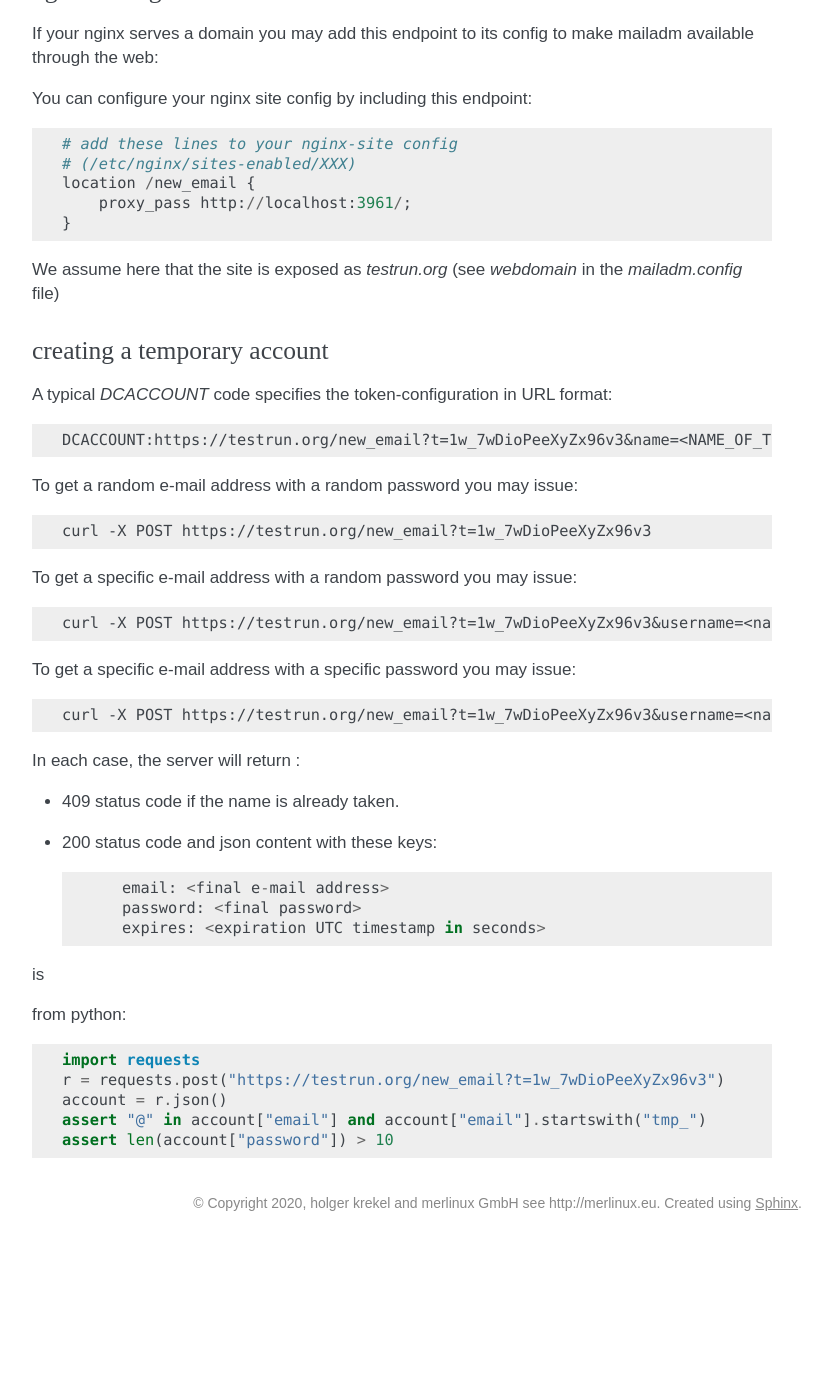
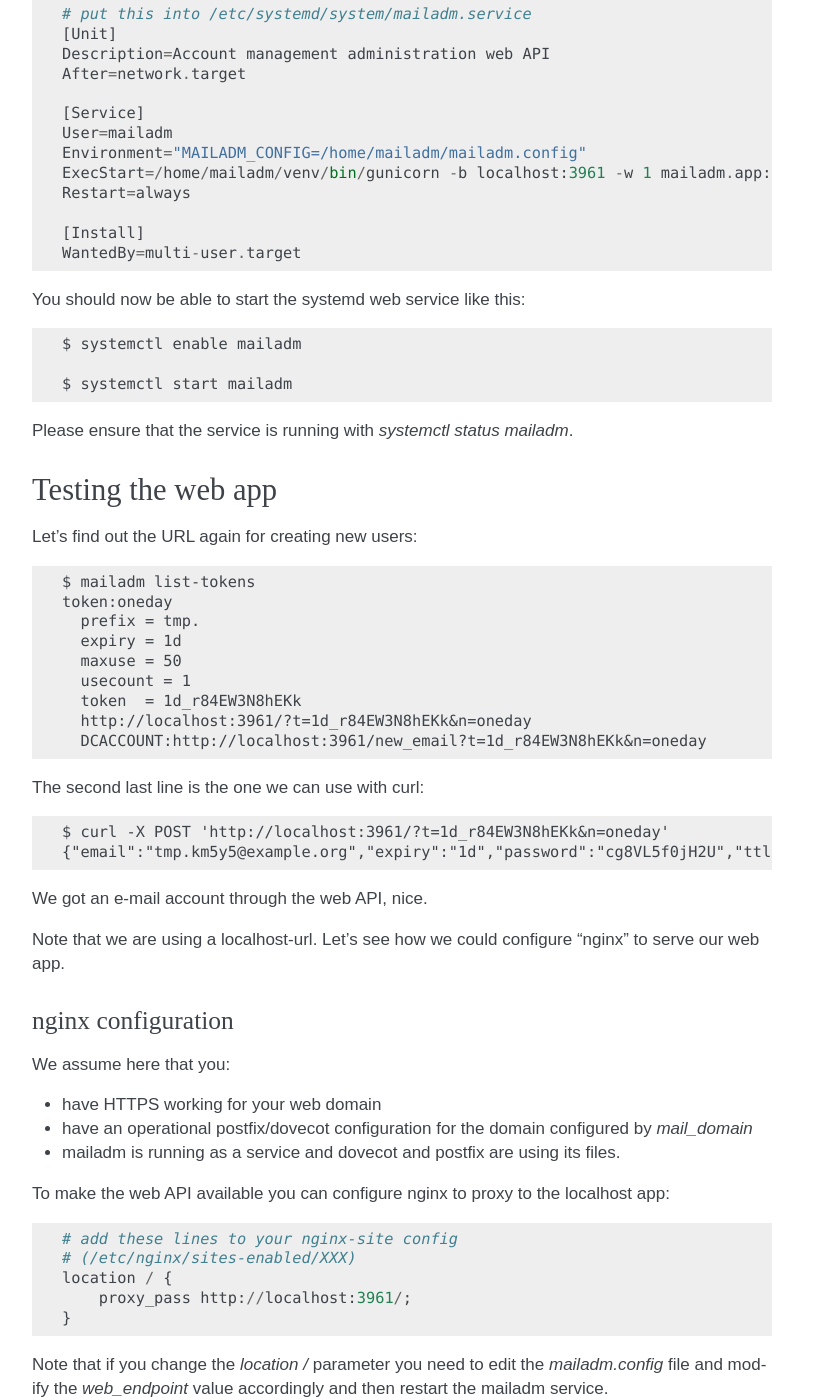
Before and after one commit to deltachat/mailadm, a Sphinx documentation site: the page built from doc/index.rst, in a window 1280 px wide and 1400 px high, scrolled down 3243 px. Shown: the whole window, without its empty margins (348-1180 px from the left). Built offline with Sphinx 7.4.7, drawn with Linux system fonts in a browser that asks for light colours; before the commit the page ends 4484 px from its top, so only the background shows below that; some of the changed text lies outside the part shown.

```diff
--- a/doc/index.rst
+++ b/doc/index.rst
@@ -22,7 +22,7 @@
 
 - You have Python and virtualenv installed.
 
-- `/home/vmail/testrun.org/` is the base directory where all user mail
+- `/home/vmail/example.org/` is the base directory where all user mail
   directories are created by dovecot. This directory is managed by dovecot
   by the `vmail` user and dirs/files are created by the dovecot service.
 
@@ -34,15 +34,16 @@
 installing mailadm
 +++++++++++++++++++++++++++++++++
 
-Create and activate a Python virtualenv and install mailadm::
+Create a user account "mailadm" and login/su to this user.
+Then create and activate a Python virtualenv and install mailadm::
 
     # go to mailadm home directory
     cd ~mailadm
 
-    python3 -m venv venv
-    venv/bin/pip install mailadm
+    virtualenv venv
+    venv/bin/pip install -q mailadm
 
-    # activate venv, and set mailadm config path on login
+    # always activate venv, and set mailadm config path for mailadm user
     echo "source ~/venv/bin/activate venv" >> .bashrc
     echo "export MAILADM_CONFIG=\$HOME/mailadm.config" >> .bashrc
 
@@ -54,20 +55,19 @@
 
 The mailadm configuration specifies where system file
 locations and the mailadm database are to be found.
-Token configuration are kept in the database.
-We assume that `$HOME` points to the "mailadm" user home directory.
+Token and user information is kept in the sqlite database
+located at `path_mailadm_db`.  Here, we assume that `$HOME` points to
+the "mailadm" user home directory::
 
-Example `$HOME/mailadm.config` file::
-
-    # content of $HOME/mailadm.config
+    # content of /home/mailadm/mailadm.config
     [sysconfig]
     path_mailadm_db = $HOME/mailadm.db
     path_dovecot_users= $HOME/dovecot-users
     path_virtual_mailboxes = $HOME/virtual_mailboxes
-    path_vmaildir = /home/vmail/testrun.org
+    path_vmaildir = /home/vmail/example.org
 
-    web_endpoint = http://localhost:3960
-    mail_domain = testrun.org
+    web_endpoint = http://localhost:3961/
+    mail_domain = example.org
     dovecot_uid = 1000
     dovecot_gid = 1000
 
@@ -80,27 +80,38 @@
 you can now add a first "token"::
 
     $ mailadm add-token oneday --expiry 1d --prefix="tmp."
+    DB: Creating schema /home/mailadm/mailadm.db
     added token 'oneday'
     token:oneday
       prefix = tmp.
       expiry = 1d
       maxuse = 50
       usecount = 0
-      token  = 1d_cRqmTnHdQmku
-      http://localhost:3960?t=1d_cRqmTnHdQmku&n=oneday
-      DCACCOUNT:http://localhost:3960?t=1d_cRqmTnHdQmku&n=oneday
+      token  = 1d_r84EW3N8hEKk
+      http://localhost:3961/new_email?t=1d_r84EW3N8hEKk&n=oneday
+      DCACCOUNT:http://localhost:3961/new_email?t=1d_r84EW3N8hEKk&n=oneday
 
 and then we can add a user (which will automatically use the token
 because the email addresses matches the prefix)::
 
-    $ mailadm add-user tmp.12345@testrun.org
+    $ mailadm add-user tmp.12345@example.org
+    added addr 'tmp.12345@example.org' with token 'oneday'
+    wrote /home/mailadm/virtual_mailboxes
+    wrote /home/mailadm/dovecot-users
+
+Mailadm writes out files for use by postfix and dovecot
+and the next section provides an example how to integrate them.
 
 
+Integrate with system services
+------------------------------
 
-Integration with dovecot
+
+integration with dovecot
 ++++++++++++++++++++++++
 
-mailadm integrates with dovecot by producing passwd files::
+We can integrate mailadm with dovecot (for serving IMAP users)
+by producing a passwd configuration file::
 
     # put this into /etc/dovecot/conf.d/auth-tmp-passwdfile.conf.ext
     passdb {
@@ -115,21 +126,25 @@
       default_fields = uid=vmail gid=vmail home=/home/vmail/%d/%n mail_location=maildir:/home/vmail/%d/%u/mail:INDEX=/home/vmail/%d/%u/index:LAYOUT=fs
     }
 
-We need to include this file from the `/etc/dovecot/conf.d/10-auth.conf` file::
+Now we need to include this file from the `/etc/dovecot/conf.d/10-auth.conf` file
+by adding the following line::
 
     !include auth-tmp-passwdfile.conf.ext
 
-With these two files added/modified we can reload dovecot::
+With these two dovecot related files added/modified we can reload dovecot::
 
-    systemctl reload mailadm
+    systemctl reload dovecot
 
 
 Integration with postfix
 ++++++++++++++++++++++++
 
 You need to already have configured "virtual mailboxes" with postfix.
+Also, the `mail_domain` in the `mailadm.config` file needs to point
+to the domain which postfix serves.
+
 To make sure that postfix knows about about users added by
-mailadm, add the mailadm related path `virtual_mailbox_maps`, for example::
+mailadm, add the `postfix-users` file controlled by mailadm::
 
     # somewhere in /etc/postfix/main.cfg
     virtual_mailbox_maps =
@@ -137,10 +152,19 @@
         hash:/home/mailadm/postfix-users
 
 
-mailadm systemd unit file
-++++++++++++++++++++++++++
+Configuring the web API
+++++++++++++++++++++++++++++
 
-To active the mailadm web app with systemd::
+In order to make the mailadm web app available you can
+create a systemd service and configure nginx to serve
+the web app to the outside world.
+
+First we need to install the web runner "gunicorn"
+while logged in as "mailadm" user::
+
+    venv/bin/pip install gunicorn
+
+And then we add the following systemd unit file::
 
     # put this into /etc/systemd/system/mailadm.service
     [Unit]
@@ -156,65 +180,91 @@
     [Install]
     WantedBy=multi-user.target
 
-You can then start the web service (on localhost port 3961) like this::
+You should now be able to start the systemd web service like this::
 
-    systemctl enable mailadm
-    systemctl start mailadm
+    $ systemctl enable mailadm
+
+    $ systemctl start mailadm
+
+Please ensure that the service is running with `systemctl status mailadm`.
+
+
+Testing the web app
+-----------------------------
+
+Let's find out the URL again for creating new users::
+
+    $ mailadm list-tokens
+    token:oneday
+      prefix = tmp.
+      expiry = 1d
+      maxuse = 50
+      usecount = 1
+      token  = 1d_r84EW3N8hEKk
+      http://localhost:3961/?t=1d_r84EW3N8hEKk&n=oneday
+      DCACCOUNT:http://localhost:3961/new_email?t=1d_r84EW3N8hEKk&n=oneday
+
+The second last line is the one we can use with curl::
+
+   $ curl -X POST 'http://localhost:3961/?t=1d_r84EW3N8hEKk&n=oneday'
+   {"email":"tmp.km5y5@example.org","expiry":"1d","password":"cg8VL5f0jH2U","ttl":86400}
+
+We got an e-mail account through the web API, nice.
+
+Note that we are using a localhost-url.  Let's see how
+we could configure "nginx" to serve our web app.
 
 
 nginx configuration
 ++++++++++++++++++++++++++++
 
-If your nginx serves a domain you may add this endpoint to its config
-to make mailadm available through the web::
+We assume here that you:
 
-You can configure your nginx site config by including this endpoint::
+- have HTTPS working for your web domain
+
+- have an operational postfix/dovecot configuration for the domain
+  configured by `mail_domain`
+
+- mailadm is running as a service and dovecot and postfix are using its files.
+
+To make the web API available you can configure nginx
+to proxy to the localhost app::
 
     # add these lines to your nginx-site config
     # (/etc/nginx/sites-enabled/XXX)
-    location /new_email {
+    location / {
         proxy_pass http://localhost:3961/;
     }
 
-We assume here that the site is exposed as `testrun.org` (see `webdomain` in the `mailadm.config` file)
+Note that if you change the `location /` parameter you need to edit
+the `mailadm.config` file and modify the `web_endpoint` value accordingly
+and then restart the mailadm service.
 
 
-creating a temporary account
-+++++++++++++++++++++++++++++++++
+Purging old accounts
+++++++++++++++++++++++++
 
-A typical `DCACCOUNT` code specifies the token-configuration in URL format::
+The `mailadm purge` command will remove accounts
+including the home directories of expired users.
+You can call it from a "cron.daily" script.
 
-   DCACCOUNT:https://testrun.org/new_email?t=1w_7wDioPeeXyZx96v3&name=<NAME_OF_TOKEN>>
+Purging old accounts
+++++++++++++++++++++++++
 
-To get a random e-mail address with a random password you may issue::
-
-   curl -X POST https://testrun.org/new_email?t=1w_7wDioPeeXyZx96v3
-
-To get a specific e-mail address with a random password you may issue::
-
-   curl -X POST https://testrun.org/new_email?t=1w_7wDioPeeXyZx96v3&username=<name>
-
-To get a specific e-mail address with a specific password you may issue::
-
-   curl -X POST https://testrun.org/new_email?t=1w_7wDioPeeXyZx96v3&username=<name>&password=<password>
-
-In each case, the server will return :
-
-- 409 status code if the name is already taken.
-
-- 200 status code and json content with these keys::
-
-      email: <final e-mail address>
-      password: <final password>
-      expires: <expiration UTC timestamp in seconds>
-
-is
+The `mailadm purge` command will remove accounts
+including the home directories of expired users.
+You can call it from a "cron.daily" script.
 
 
-from python::
 
-    import requests
-    r = requests.post("https://testrun.org/new_email?t=1w_7wDioPeeXyZx96v3")
-    account = r.json()
-    assert "@" in account["email"] and account["email"].startswith("tmp_")
-    assert len(account["password"]) > 10
+Bonus: QR code generation
+---------------------------
+
+Once you have mailadm configured and integrated with
+nginx, postfix and dovecot you can generate a QR code:
+
+    $ mailadm gen-qr oneday
+    dcaccount-testrun.org-oneday.png written for token 'oneday'
+
+You can print or hand out this QR code file and people can scan it with
+their Delta Chat to get a oneday "burner" account.
--- a/setup.py
+++ b/setup.py
@@ -33,7 +33,6 @@
         ''',
         install_requires=[
             "click>=6.0",
-            "fasteners",
             "flask",
             "iniconfig>=1.0",
             "pillow",
```
Also changed, not shown: 6 other files.
